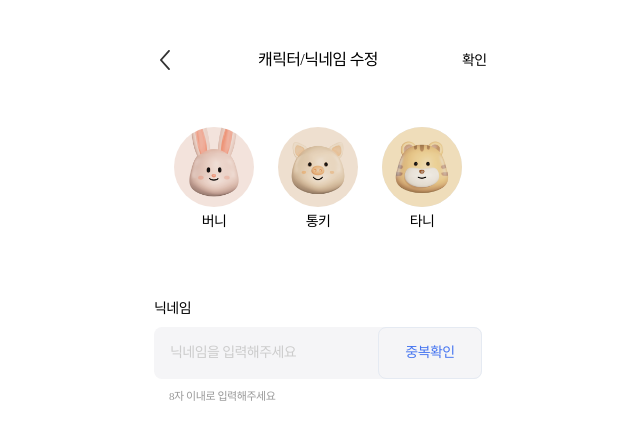
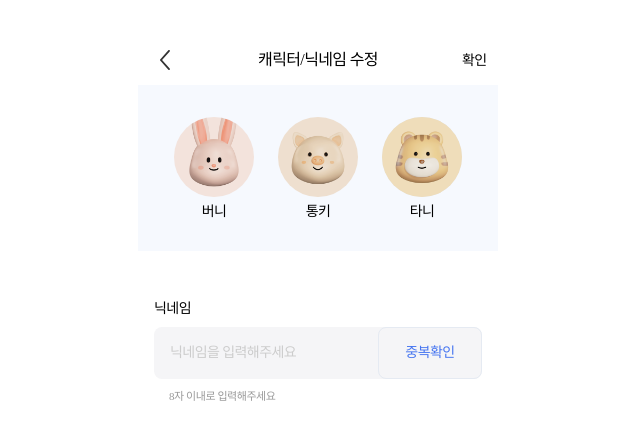
Before and after one commit to Jcurver/moabuzaFE, a React (Create React App) app: page /modified in a window 1280 px wide. Shown: the top 440 px of the page, without its empty margins (322-962 px from the left). Built offline with nearby package versions, Linux system fonts and the light colour scheme; no server answers.

Commit message:
[UPDATE] 캐릭터 선택 중앙정렬

```diff
--- a/src/pages/Modified.js
+++ b/src/pages/Modified.js
@@ -117,6 +117,7 @@ function Modified() {
       <form onSubmit={handleSubmit(onValid)}>
         <ButtonSubmit>확인</ButtonSubmit>
         <CharacterDiv>
+          <CharacterCenterDiv>
             <CharacterOne
               style={{ left: '0px' }}
               onClick={() => setHeroValue('bunny')}
@@ -150,6 +151,7 @@ function Modified() {
                 타니
               </CharacterName>
             </CharacterOne>
+          </CharacterCenterDiv>
         </CharacterDiv>
         <NicknameText>닉네임</NicknameText>
         <NicknameInput
@@ -268,15 +270,25 @@ const CharacterDiv = styled.div`
   ${setFlexStyles({
     display: 'flex',
     alignItems: 'flex-start',
+    justifyContent: 'center',
   })}
   padding: 0px;
 
   position: absolute;
+  width: 360px;
+  height: 166px;
+  /* left: calc(50% - 288px / 2); */
+  top: 85px;
+  background-color: #f6f9fe;
+`
+const CharacterCenterDiv = styled.div`
+  position: absolute;
   width: 288px;
   height: 102px;
   left: calc(50% - 288px / 2);
-  top: 15.83%;
+  top: 32px;
 `
+
 const CharacterOne = styled.div`
   position: absolute;
   width: 80px;
```
Lines whose indentation alone changed are shown as unchanged.
